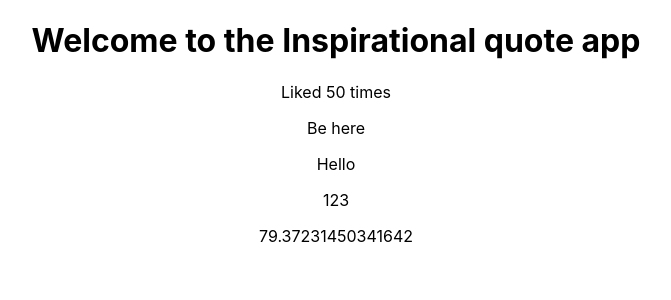
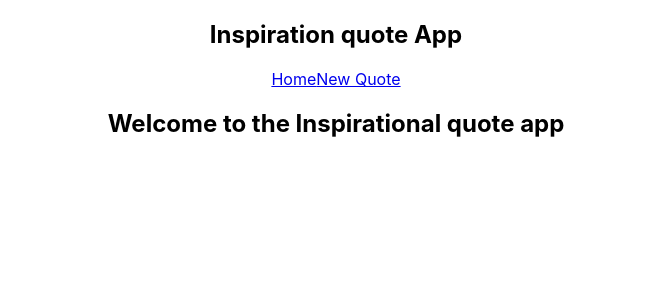
Before and after one commit to krishna-thapa/quote-react-web-app, a React (Create React App) app: page / in a window 1280 px wide. Shown: the top 300 px of the page, without its empty margins (304-975 px from the left). Built offline with nearby package versions, Linux system fonts and the light colour scheme.

Commit message:
Added navbar

```diff
--- a/src/App.js
+++ b/src/App.js
@@ -1,19 +1,14 @@
 import './App.css';
+import Navbar from "./components/Navbar";
+import Home from "./components/Home";
 
 function App() {
-  const title = 'Welcome to the Inspirational quote app'
-  const likes = 50;
-  const quote = {quote: 'Be here', author: 'Luffy'}
 
   return (
     <div className="App">
+      <Navbar />
       <div className="content">
-        <h1>{title}</h1>
-        <p>Liked {likes} times</p>
-        <p>{ quote.quote }</p>
-        <p>{ "Hello" }</p>
-        <p>{ [1,2,3] }</p>
-        <p>{ Math.random() * 100}</p>
+        <Home />
       </div>
     </div>
   );
--- /dev/null
+++ b/src/components/Home.js
@@ -0,0 +1,11 @@
+const Home = () => {
+  const title = 'Welcome to the Inspirational quote app'
+
+  return (
+    <div className="home">
+      <h2>{ title }</h2>
+    </div>
+   );
+}
+
+export default Home;
--- /dev/null
+++ b/src/components/Navbar.js
@@ -0,0 +1,13 @@
+const Navbar = () => {
+  return (
+    <nav className="navbar">
+      <h1>Inspiration quote App</h1>
+      <div className="links">
+        <a href="/">Home</a>
+        <a href="/create">New Quote</a>
+      </div>
+    </nav>
+  );
+}
+
+export default Navbar;
```
